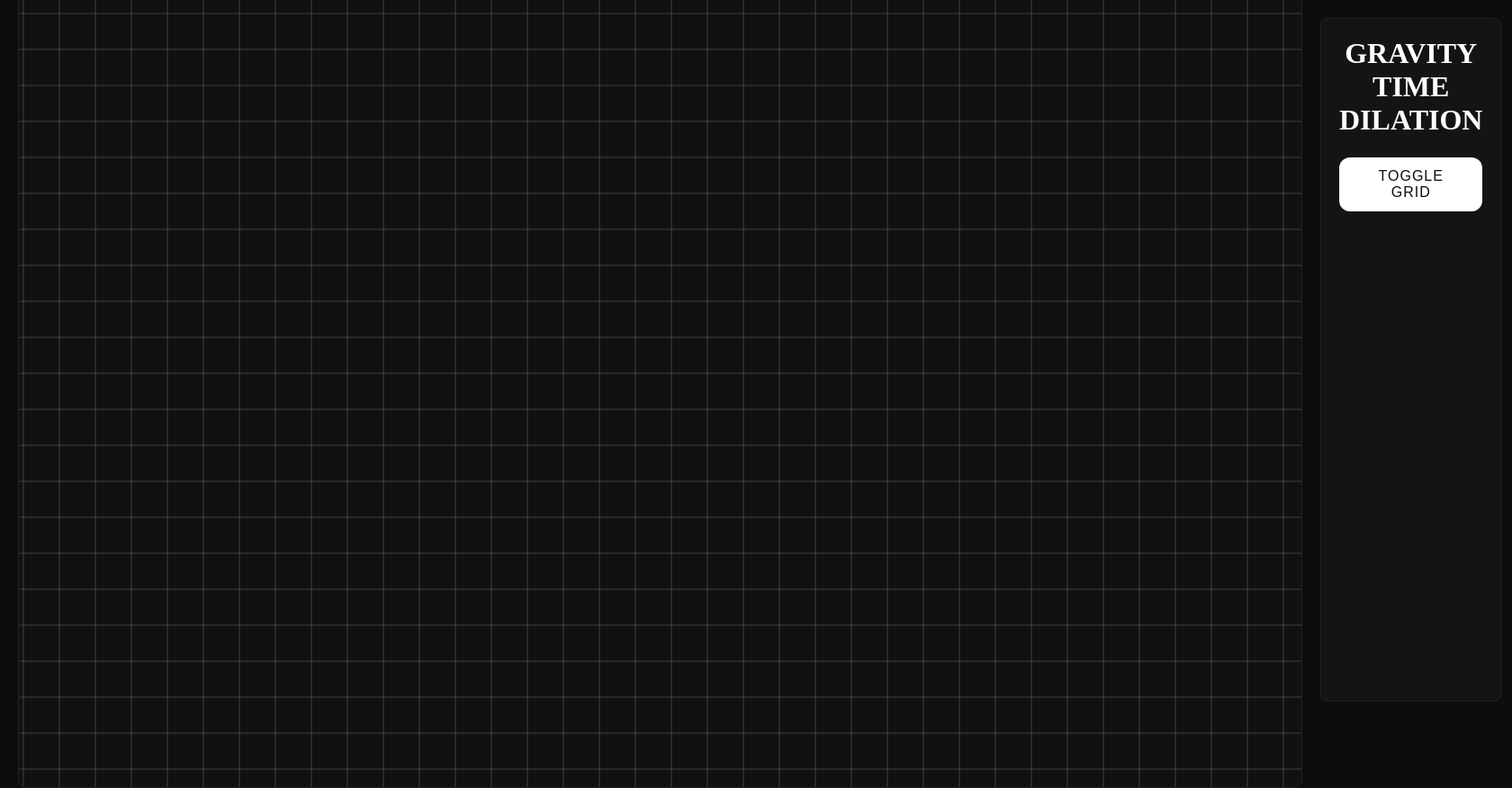
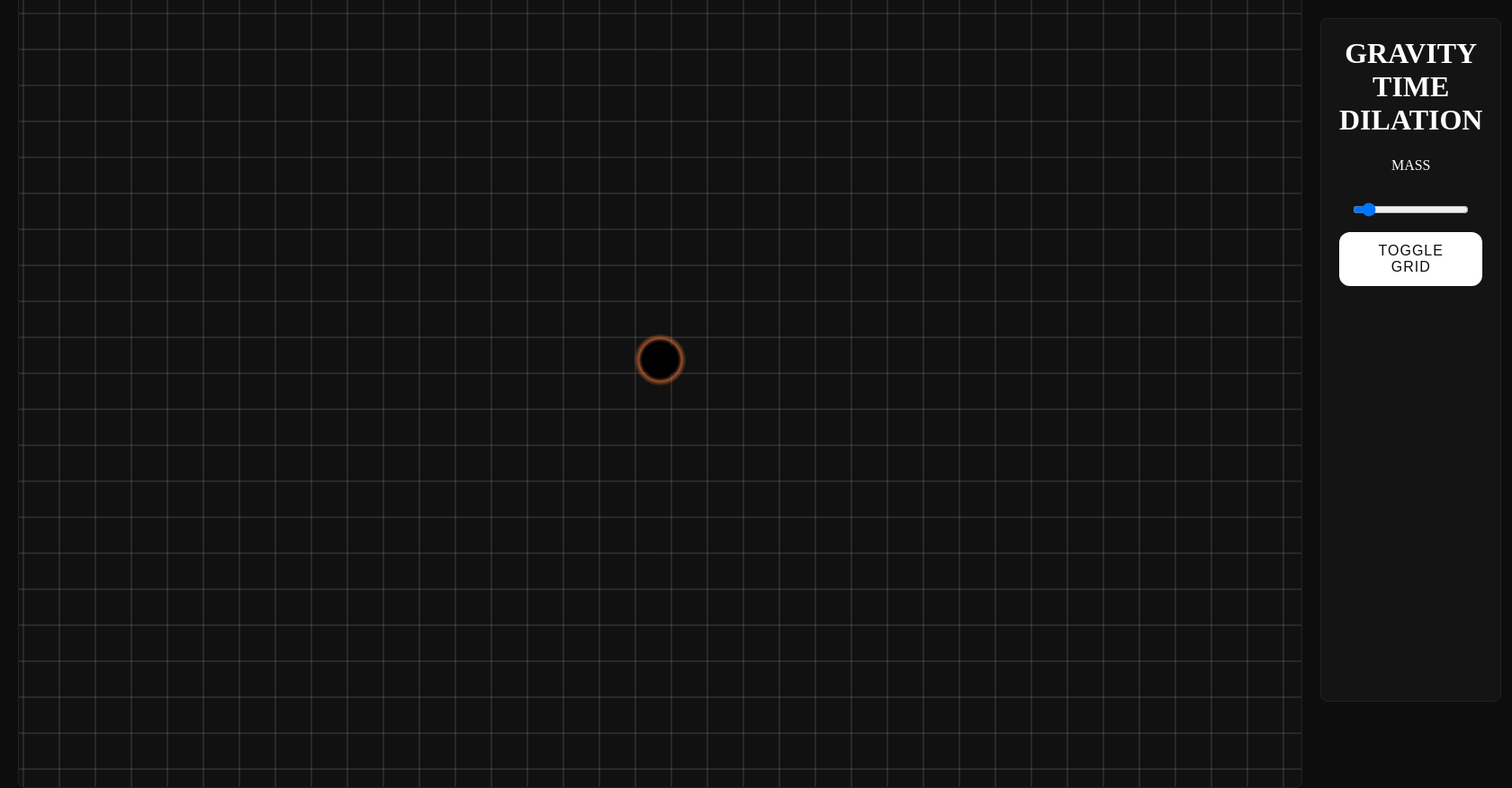
Before and after one commit to Neravahn/CHRONOS, a Flask app: page /gravity_simulation in a window 1680 px wide. Shown: the whole page at 90% size. Run offline with Flask 3, Linux system fonts and the light colour scheme.

Commit message:
added mass sliders

```diff
--- a/static/css/vtd.css
+++ b/static/css/vtd.css
@@ -74,7 +74,8 @@ body {
     justify-content: center;
 }
 
-#vel_range {
+#vel_range,
+#mass {
     font-size: 1.5rem;
 }
 
--- a/static/js/gtd/main.js
+++ b/static/js/gtd/main.js
@@ -1,8 +1,15 @@
 import { drawGrid } from "./grid.js";
+import { drawMass } from "./render.js";
 
 
 //VARIABLES
 let showGrid = true;
+let massValue= 10;
+const massSlider = document.getElementById('mass')
+const massRangeText = document.getElementById('mass_range');
+
+
+
 
 
 //CANVAS SETUP
@@ -15,17 +22,34 @@ function resizeCanvas() {
 resizeCanvas();
 window.addEventListener('resize', resizeCanvas);
 
+
+
+
 //BUTTON EVENTS
 document.getElementById('toggle_grid').addEventListener('click', () => {
     showGrid = !showGrid
 })
+massSlider.addEventListener('input', () => {
+    massValue = Number(massSlider.value) || 10;
+    massRangeText.textContent = massValue + ' UNITS'
+})
+
+
+
+
 
 //ANIMATION LOOP
 function animate() {
     ctx.clearRect(0, 0, canvas.width, canvas.height);
+
+    //GRID
     if (showGrid) {
         drawGrid(ctx, canvas, 40);
     }
+
+    //OBJECT
+    let radius = massValue + 10;
+    drawMass(ctx, canvas.width / 2, canvas.height / 2, radius);
     requestAnimationFrame(animate);
 }
 
--- /dev/null
+++ b/static/js/gtd/render.js
@@ -0,0 +1,28 @@
+export function drawMass(ctx, x, y, radius){
+    ctx.save();
+    ctx.beginPath();
+    ctx.fillStyle = 'black';
+    ctx.arc(x, y, radius, 0, Math.PI * 2);
+    ctx.fill();
+
+    const ringWidth = radius * 0.45;
+    const glowRadius = radius + ringWidth;
+
+
+    const gradient = ctx.createRadialGradient(
+        x, y, radius,
+        x, y, glowRadius
+    );
+
+    gradient.addColorStop(0, "rgba(0, 0, 0, 0)");
+    gradient.addColorStop(0.4, "rgba(251, 114, 51, 0.6)");
+    gradient.addColorStop(1, "rgba(242, 136, 61, 0)");
+
+
+    ctx.beginPath();
+    ctx.fillStyle = gradient;
+    ctx.arc(x, y, glowRadius, 0, Math.PI * 2);
+    ctx.fill();
+
+    ctx.restore();
+}
--- a/templates/gravity_simulation.html
+++ b/templates/gravity_simulation.html
@@ -18,6 +18,11 @@
         <!--PANEL SECTION-->
         <div class="panel">
             <h1>GRAVITY TIME DILATION</h1>
+
+            <label for="mass">MASS</label>
+            <div id="mass_range"></div>
+            <input type="range" id="mass" min="1" max="100" value="10">
+
             <button id="toggle_grid">TOGGLE GRID</button>
         </div>
     </div>
```
